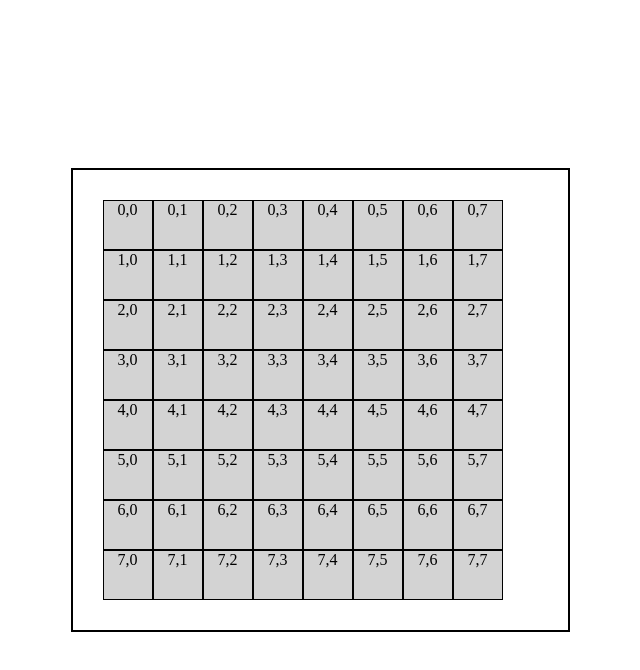
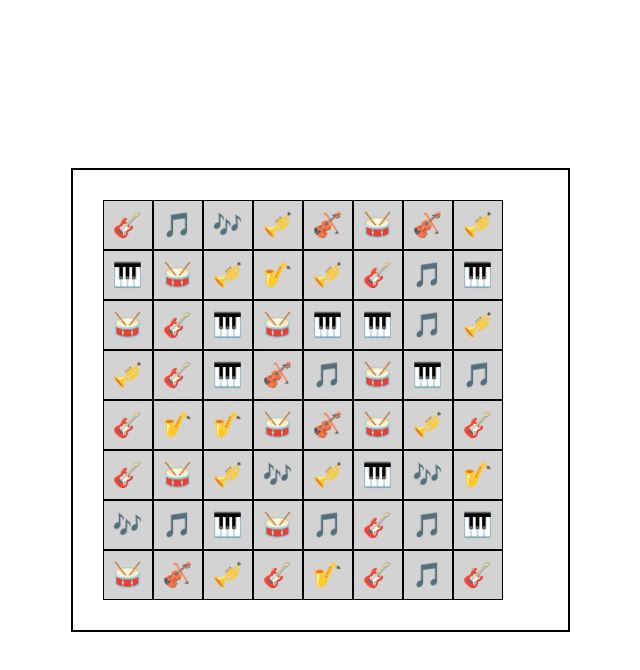
Before and after one commit to hannahro15/Musical-Themed-Candy-Crush, a plain HTML site: page index.html in a window 1280 px wide. Both pictures are taken after a click on the button "Play Game". Shown: the whole page, without its empty margins (320-960 px from the left). Drawn offline with Linux system fonts and the light colour scheme.

Commit message:
Add music icons to the game board

```diff
--- a/script.js
+++ b/script.js
@@ -3,6 +3,9 @@ const playBtn = document.getElementById('playBtn');
 const heading = document.querySelector('h1');
 const menu = document.querySelector('.menu');
 const gameBoard = document.getElementById('gameBoard');
+
+// Define musical types
+const notes = ['🎵', '🎶', '🎸', '🎹', '🎻', '🎷', '🎺', '🥁'];
 
 // Handle play button click
 playBtn.addEventListener('click', () => {
@@ -19,7 +22,9 @@ function generateGameBoard(rows, cols) {
         for (let j = 0; j < cols; j++) {
             const cell = document.createElement('div');
             cell.className = 'cell';
-            cell.textContent = `${i},${j}`;
+            cell.textContent = notes[Math.floor(Math.random() * notes.length)];
+            cell.dataset.row = i;
+            cell.dataset.col = j;
             gameBoard.appendChild(cell);
         }
     }
--- a/styles.css
+++ b/styles.css
@@ -47,8 +47,10 @@ body {
     height: 50px;
     display: flex;
     justify-content: center;
+    align-items: center;
     box-sizing: border-box;
     border: 1px solid black;
+    font-size: 24px;
 }
 
 #gameBoard .cell {
```
